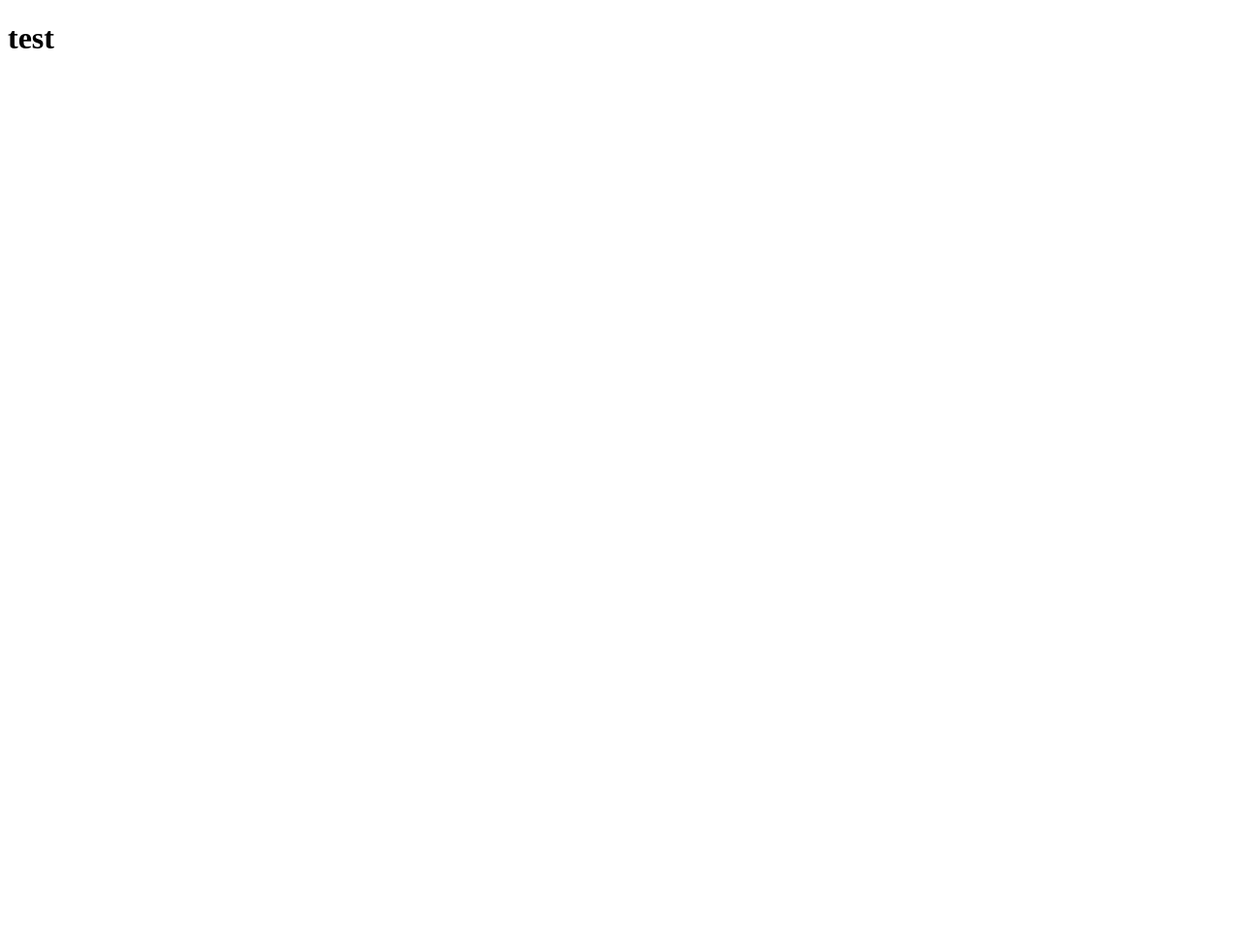
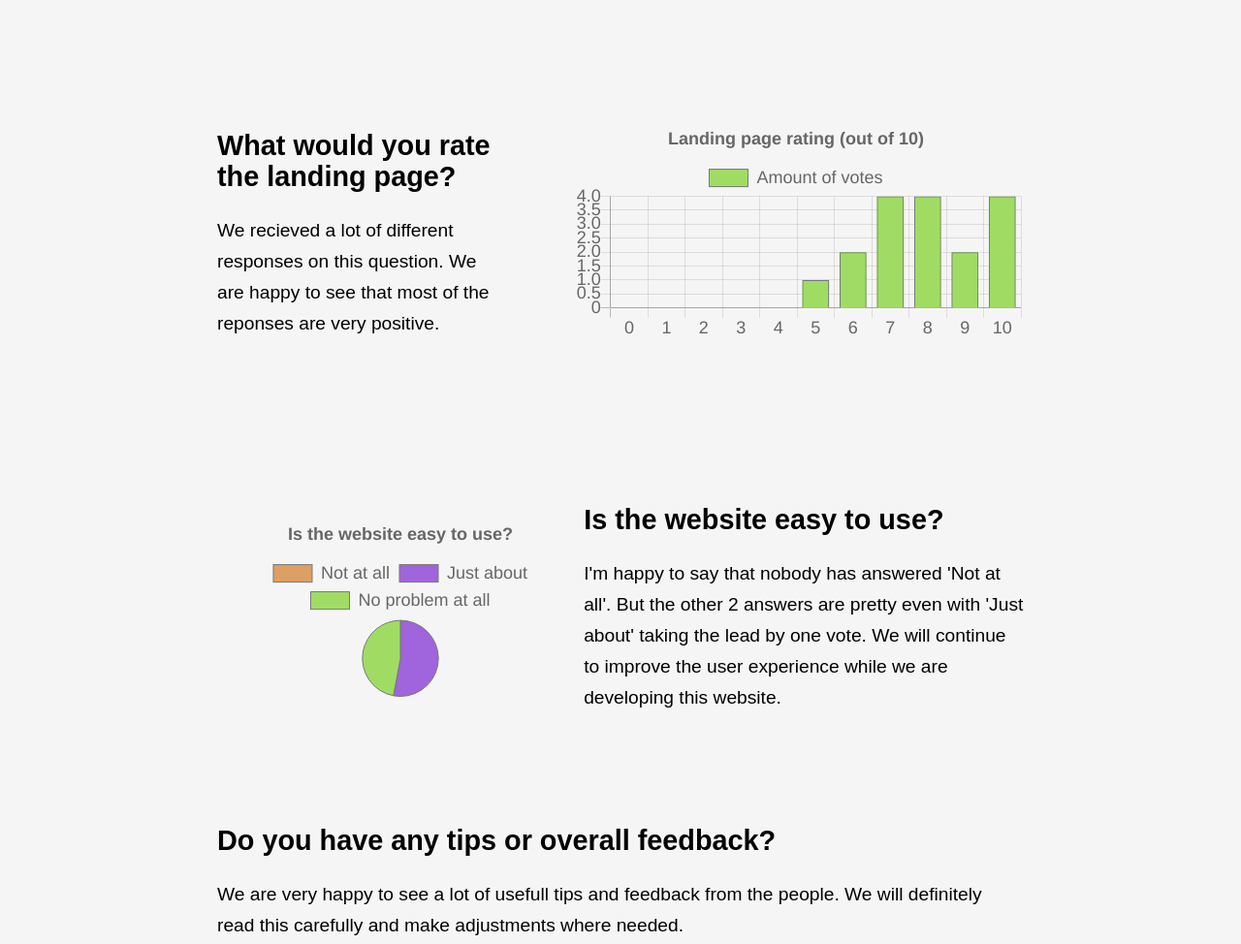
Before and after one commit to pgm-arthtemm/report, a plain HTML site: page index.html in a window 1280 px wide. Shown: the top 974 px of the page at 97% size. Before the commit the page ends 800 px from the top, so only its background shows below. Drawn offline with nearby package versions, Linux system fonts and the light colour scheme.

Commit message:
added data

```diff
--- a/index.html
+++ b/index.html
@@ -4,9 +4,118 @@
   <meta charset="UTF-8">
   <meta http-equiv="X-UA-Compatible" content="IE=edge">
   <meta name="viewport" content="width=device-width, initial-scale=1.0">
-  <title>Document</title>
+  <script src="https://cdnjs.cloudflare.com/ajax/libs/Chart.js/2.5.0/Chart.min.js"></script>
+  <link rel="stylesheet" href="./main.css">
+  <title>Portfolio report</title>
 </head>
 <body>
-  <h1>test</h1>
+  <main>
+    <div class="landingRating">
+      <div class="landingRating__text">
+        <h2>What would you rate the landing page?</h2>
+        <p>We recieved a lot of different responses on this question. We are happy to see that most of the reponses are very positive.</p>
+      </div>
+      <div class="container">
+        <canvas id="myChart"></canvas>
+      </div>
+    </div>
+
+    <div class="easyToUse">
+      <div class="container__pie">
+        <canvas id="pieChart"></canvas>
+      </div>
+      <div class="easyToUse__text">
+        <h2>Is the website easy to use?</h2>
+        <p>I'm happy to say that nobody has answered 'Not at all'. But the other 2 answers are pretty even with 'Just about' taking the lead by one vote. We will continue to improve the user experience while we are developing this website.</p>
+      </div>
+    </div>
+
+    <div class="feedback">
+      <h2>Do you have any tips or overall feedback?</h2>
+      <p>We are very happy to see a lot of usefull tips and feedback from the people. We will definitely read this carefully and make adjustments where needed.</p>
+      <ul>
+          <li>"Link was a bit hidden in the email, not really sure where to click to access the website. For mobile-view I would maybe add a subtle small gray-ish line beneath each project to seperate them more visually. Also when you click on anything of the detail it could collapse, so maybe add a '^'-sort of button to open and close them?"</li>
+          <li>"Really nice! Pictures of teh website in the detail of your projects might be a good addition."</li>
+          <li>"misschien een linkje naar het project als je er op klikt."</li>
+          <li>"I'm guessing not all aspects of the website are finished?"</li>
+          <li>"The controls of the donut on the landings page is a bit weird to use. I would assume going up or down with my mouse would do the same. But it goes left instead. The site itself looks very clean and minimalistic and doesn't need to be changed."</li>
+          <li>"No"</li>
+          <li>"Nice and clean design. Especially the projects overview!"</li>
+          <li>"Try to make the information desplayed accessible to users with screen readers or who prefer reduced motion."</li>
+          <li>"none at the moment"</li>
+          <li>"Design (contact) Let's the finihsed projects (with a link)"</li>
+          <li>"No, looks very nice!"</li>
+        </ul>
+    </div>
+</main>
+
+  <footer>
+    <div>
+      <h3>Arthur Temmerman - PGM ArteveldeHogeschool</h3>
+      <p>This website was created for IT Business. Assignment: report the results of a mailchimp campaign.</p>
+    </div>
+  </footer>
+
+
+  <script>
+    let myChart = document.getElementById('myChart').getContext('2d');
+    let pieChart = document.getElementById('pieChart').getContext('2d');
+
+    Chart.defaults.global.defaultFontSize = 18;
+
+    let easyToUseChart = new Chart(pieChart, {
+      type: 'pie',
+      data: {
+        labels:['Not at all', 'Just about', 'No problem at all'],
+        datasets:[{
+          label:'Amount of votes',
+          data:[0, 9, 8],
+          backgroundColor: ['rgb(220, 160, 100)', 'rgb(160, 100, 220)', 'rgb(160, 220, 100)'],
+          borderWidth: 1,
+          borderColor: '#777',
+          hoverBorderWidth: 3,
+          hoverBorderColor: '#000'
+        }]
+      },
+      options: {
+        title: {
+          display: true,
+          text: 'Is the website easy to use?'
+        },
+
+      }
+    })
+
+    let landingPageRating = new Chart(myChart, {
+      type: 'bar',
+      data: {
+        labels:['0', '1', '2', '3', '4', '5', '6', '7', '8', '9', '10'],
+        datasets:[{
+          label:'Amount of votes',
+          data:[0, 0, 0, 0, 0, 1, 2, 4, 4, 2, 4],
+          backgroundColor: 'rgb(160, 220, 100)',
+          borderWidth: 1,
+          borderColor: '#777',
+          hoverBorderWidth: 3,
+          hoverBorderColor: '#000'
+        }]
+      },
+      options: {
+        title: {
+          display: true,
+          text: 'Landing page rating (out of 10)'
+        },
+        scales: {
+          y : {
+            max: 5,
+            min: 0,
+            ticks: {
+              stepSize : 1
+            }
+          }
+        }
+      }
+    })
+  </script>
 </body>
 </html>
--- /dev/null
+++ b/main.css
@@ -0,0 +1,61 @@
+body {
+  background-color: whitesmoke;
+  margin: 0;
+  padding: 0;
+  font-family: Arial, Helvetica, sans-serif;
+  font-size: larger;
+}
+
+main {
+  width: 65%;
+  margin: auto;
+  line-height: 2rem;
+}
+
+.container {
+  width: 100%;
+}
+
+.landingRating {
+  height: 20rem;
+  margin-top: 5rem;
+}
+
+.landingRating__text {
+  width: 60%;
+  margin-right: 5rem;
+}
+
+.easyToUse, .landingRating {
+  margin-bottom: 6rem;
+  display: flex;
+  align-items: center;
+  justify-content: space-between;
+}
+
+.container__pie {
+  width: 50%;
+  height: auto;
+  margin: auto;
+}
+
+.easyToUse__text {
+  width: 60%;
+}
+
+footer {
+  background-color: grey;
+  display: flex;
+  text-align: center;
+  width: 100%;
+  height: 18vh;
+  align-items: center;
+}
+
+footer div {
+  margin: auto;
+}
+
+.feedback ul li {
+  padding-bottom: 1rem;
+}
```
Also changed, not shown: 1 other file.
